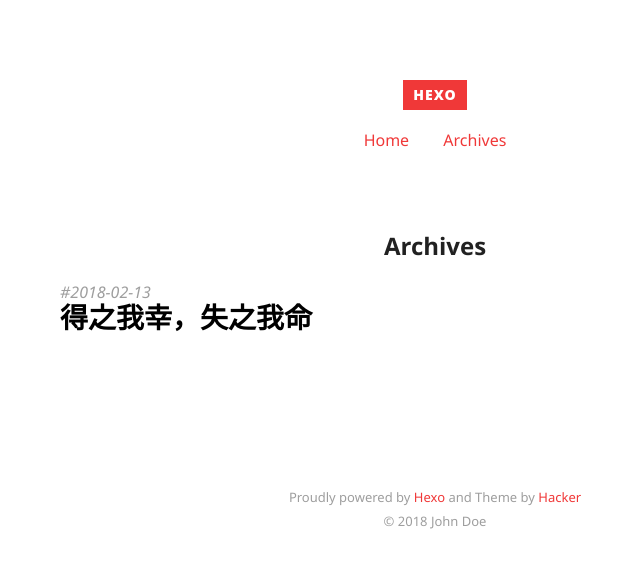
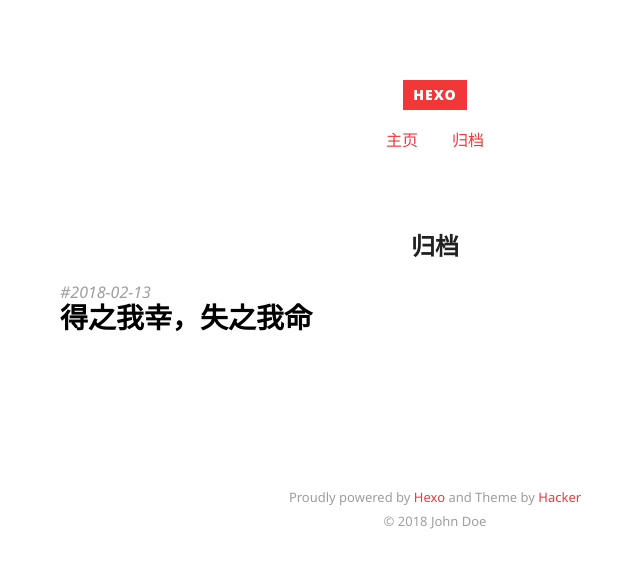
Before and after one commit to looyyc/looyyc.github.io, a plain HTML site: page archives/index.html in a window 1280 px wide. Shown: the whole page, without its empty margins (205-845 px from the left). Drawn offline with Linux system fonts and the light colour scheme.

Commit message:
Site updated: 2018-02-22 18:22:42

```diff
--- a/archives/index.html
+++ b/archives/index.html
@@ -3,7 +3,7 @@
 <head>
   <meta charset="utf-8">
 
-  <title>Archives | Hexo</title>
+  <title>归档 | Hexo</title>
 
 
   <meta name="author" content="John Doe">
@@ -45,9 +45,9 @@
   <nav class="site-navigation">
     <ul>
 
-        <li><a href="/">Home</a></li>
+        <li><a href="/">主页</a></li>
 
-        <li><a href="/archives">Archives</a></li>
+        <li><a href="/archives">归档</a></li>
 
     </ul>
   </nav>
@@ -58,7 +58,7 @@
 
 <article>
 
-  <h2 class="article-title ">Archives</h2>
+  <h2 class="article-title ">归档</h2>
 
   <div class="archive">
 
```
Also changed, not shown: 2018/02/13/得之我幸，失之我命/index.html (+2 -2 lines), archives/2018/02/index.html (+3 -3 lines), archives/2018/index.html (+3 -3 lines), index.html (+2 -2 lines).
